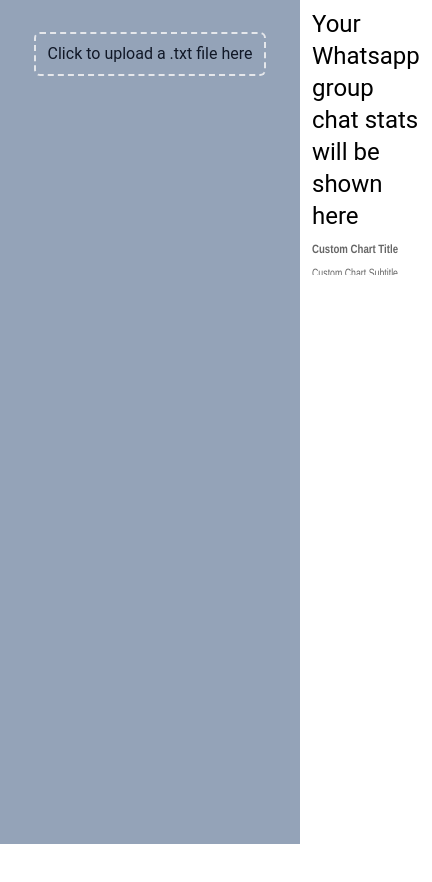
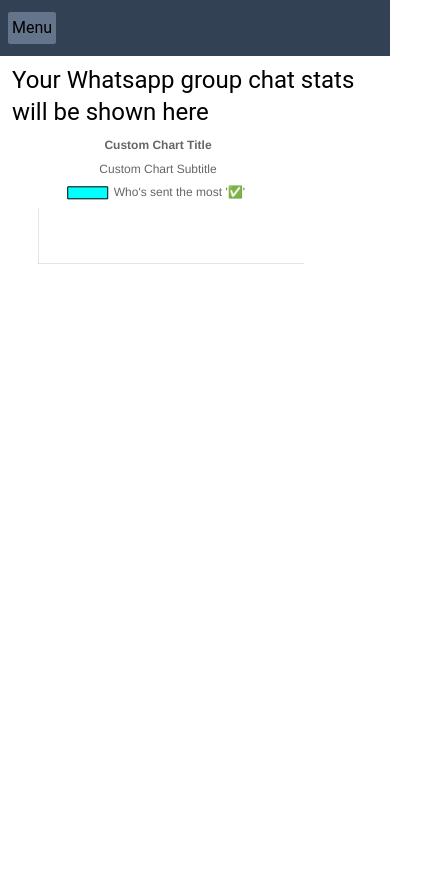
Before and after one commit to HaroldObasi/chat-visualizer, a Next.js app: page / in a window 390 px wide. Shown: the top 882 px of the page, 432 px wide, since content can reach past the window. Before the commit the page ends 844 px from the top, so only its background shows below. Built offline with nearby package versions, Linux system fonts and the light colour scheme.

Commit message:
close and open for sidebar

```diff
--- /dev/null
+++ b/src/components/header/index.jsx
@@ -0,0 +1,20 @@
+import React from "react";
+
+const index = () => {
+  const openSideBar = () => {
+    const sidebar = document.getElementById("sidebar");
+    sidebar.classList.toggle("hidden");
+    sidebar.classList.toggle("fixed");
+  };
+
+  return (
+    <div
+      onClick={openSideBar}
+      className="block md:hidden bg-slate-700 py-3 px-2"
+    >
+      <button className="bg-slate-500 p-1 rounded-sm">Menu</button>
+    </div>
+  );
+};
+
+export default index;
--- a/src/components/layout/Sidebar.jsx
+++ b/src/components/layout/Sidebar.jsx
@@ -27,7 +27,10 @@
   };
 
   return (
-    <div className="bg-slate-400 w-[300px] h-full flex-none">
+    <div
+      id="sidebar"
+      className="z-10 hidden md:block bg-slate-400 w-[300px] h-full flex-none"
+    >
       <div className="flex justify-center py-8 px-3">
         <button
           onClick={onClickUpload}
--- a/src/pages/index.jsx
+++ b/src/pages/index.jsx
@@ -1,11 +1,15 @@
 import Sidebar from "@/components/layout/Sidebar";
 import MainContent from "@/components/home/MainContent";
+import Header from "@/components/header";
 
 export default function Home() {
   return (
-    <div className="flex h-screen max-h-screen">
-      <Sidebar />
-      <MainContent />
+    <div>
+      <Header />
+      <div className="flex h-screen max-h-screen">
+        <Sidebar />
+        <MainContent />
+      </div>
     </div>
   );
 }
```
